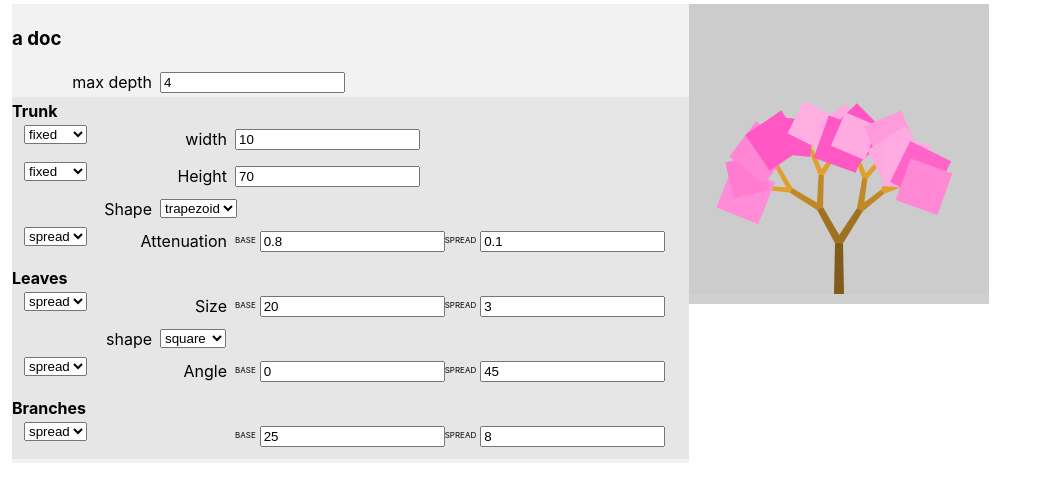
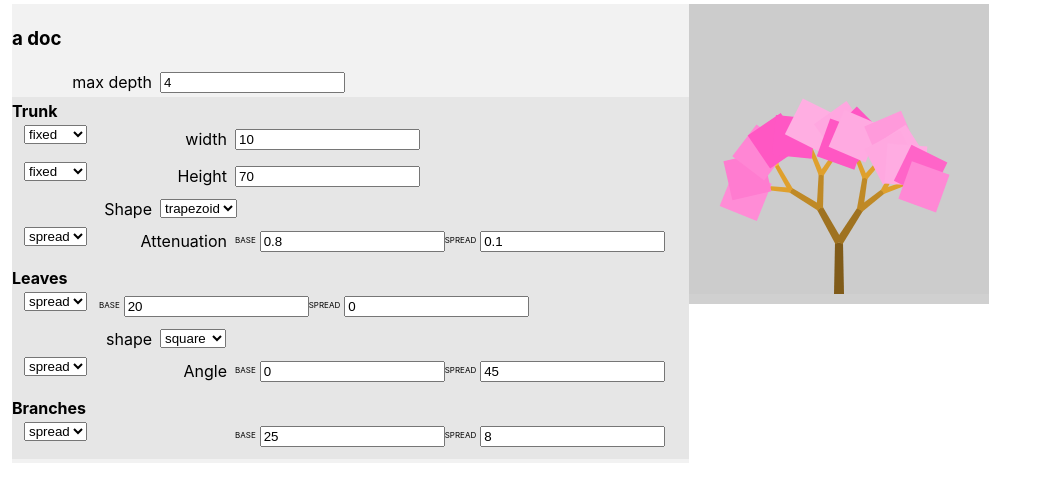
Before and after one commit to joshmarinacci/tree-gen-gen, a React (Create React App) app: page / in a window 1280 px wide. Shown: the top 502 px of the page, without its empty margins (0-1040 px from the left). Built offline with nearby package versions, Linux system fonts and the light colour scheme.

Commit message:
add a generator for spread

```diff
--- a/src/App.js
+++ b/src/App.js
@@ -3,6 +3,16 @@ import './App.css';
 import {hsvToCanvas, randRange, randSpread, sfc32, toRad, xmur3} from './utils.js'
 
 
+class SpreadGenerator {
+  constructor(base, spread) {
+    this.base = base
+    this.spread = 0
+  }
+  generate(random) {
+    return randSpread(random, this.base, this.spread)
+
+  }
+}
 
 let mainDoc = {
   title:'a doc',
@@ -41,8 +51,8 @@ let mainDoc = {
     size: {
       _title:'Size',
       _type: 'spread',
-      base:20,
-      spread:3
+      defaultValue:20,
+      gen: new SpreadGenerator(20),
     },
     type: {
       _title:'shape',
@@ -84,6 +94,22 @@ const FixedValueEditor = ({def, update}) => {
 }
 
 const RandomSpreadEditor = ({def,update}) => {
+  if(def.gen) {
+    return <HBox>
+      <label className='sub'>base</label>
+      <input type='number' value={def.gen.base} onChange={(e) => {
+        def.gen.base = parseFloat(e.target.value)
+        update()
+      }}/>
+      <label className='sub'>spread</label>
+      <input type='number' value={def.gen.spread}
+             onChange={(e)=>{
+               def.gen.spread = parseFloat(e.target.value)
+               update()
+             }}
+      />
+    </HBox>
+  }
   return <HBox>
     <label className='title'>{def._title}</label>
     <label className='sub'>base</label>
@@ -291,7 +317,12 @@ class CanvasView extends Component {
     ctx.rotate(toRad(angle))
     const sat = randSpread(opts.random,0.5,0.2)
     ctx.fillStyle = hsvToCanvas(o2.leafColor,sat,1.0)
-    let s = randSpread(opts.random,opts.leaf.size.base,opts.leaf.size.spread)
+    let s = 0
+    if(opts.leaf.size.gen) {
+      s = opts.leaf.size.gen.generate(opts.random)
+    } else {
+      randSpread(opts.random, opts.leaf.size.base, opts.leaf.size.spread)
+    }
     if(s <0) s = 0
 
     if(this.phase !== PHASES.LEAF) {
```
